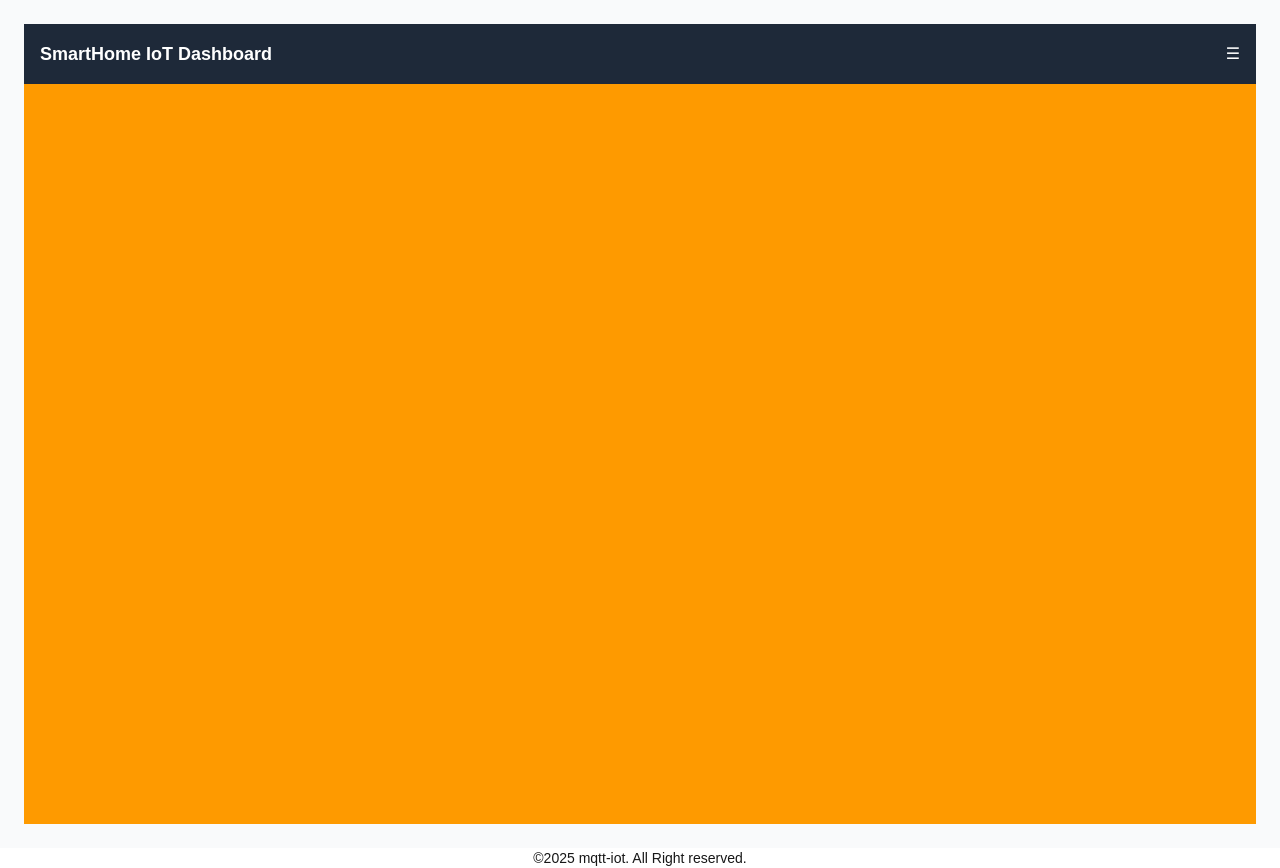
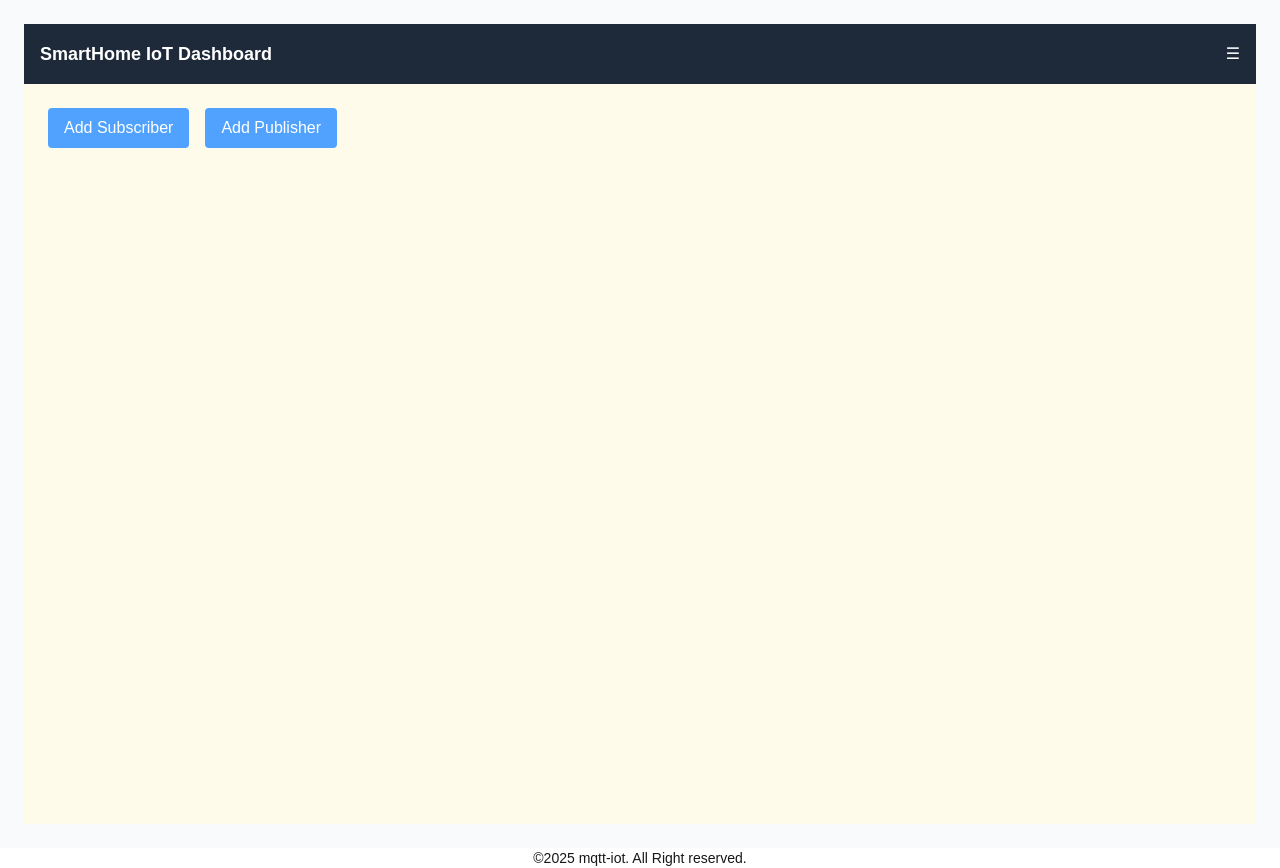
Before and after one commit to SalsabillaAhmad/mqtt-iot, a Next.js app: page /dashboard/users in a window 1280 px wide. Built offline with nearby package versions, Linux system fonts and the light colour scheme.

Commit message:
membuat tombol add subscriber dan add publisher

```diff
--- a/src/app/dashboard/users/page.tsx
+++ b/src/app/dashboard/users/page.tsx
@@ -3,11 +3,28 @@
 import NavbarUser from "@/component/NavbarUser/page";
 import React from "react";
 
+
 export default function UsersDashboard() {
+
   return (
-    <div className="min-h-screen bg-amber-500">
-      <NavbarUser/>
-      <main></main>
+    <div className="min-h-screen bg-amber-50">
+      <NavbarUser />
+      <main className="p-6">
+        <div className="space-x-4 mb-4">
+          <button
+            className="px-4 py-2 bg-blue-400 text-white rounded hover:bg-green-500"
+            onClick={()=>alert("ini tombol add subscriber sudah ditekan")}
+          >
+            Add Subscriber
+          </button>
+          <button
+            className="px-4 py-2 bg-blue-400 text-white rounded hover:bg-green-500"
+            onClick={()=>alert("ini tombol add publisher sudah ditekan")}
+          >
+            Add Publisher
+          </button>
+        </div>
+      </main>
     </div>
   );
 }
```
